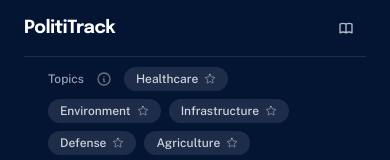
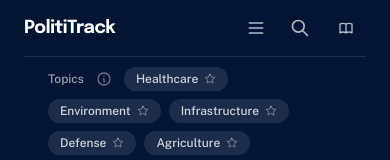
Before and after one commit to willyd248/polititrack, a Next.js app: page / in a window 390 px wide. Shown: the top 160 px of the page. Built offline with nearby package versions, Linux system fonts and the light colour scheme; no server answers.

Commit message:
fix(qa): ISSUE-002 — add mobile navigation menu
Nav links (Compare, Methodology, Status) were hidden on mobile with
no way to access them. Added hamburger menu and mobile search button.

```diff
--- a/app/components/TopNav.tsx
+++ b/app/components/TopNav.tsx
@@ -20,6 +20,7 @@
   const { toggleSaveTopic, isTopicSaved } = useSaved();
   const searchInputRef = useRef<HTMLInputElement>(null);
   const [isMounted, setIsMounted] = useState(false);
+  const [mobileMenuOpen, setMobileMenuOpen] = useState(false);
 
   // Ensure client-side only rendering for links to prevent hydration mismatch
   useEffect(() => {
@@ -98,6 +99,33 @@
             </div>
           </div>
 
+          <div className="flex items-center gap-2">
+          {/* Mobile Menu Button */}
+          <button
+            onClick={() => setMobileMenuOpen(!mobileMenuOpen)}
+            className="md:hidden flex items-center justify-center p-2 text-white/70 hover:text-white"
+            aria-label="Toggle menu"
+          >
+            <svg className="h-5 w-5" fill="none" viewBox="0 0 24 24" stroke="currentColor">
+              {mobileMenuOpen ? (
+                <path strokeLinecap="round" strokeLinejoin="round" strokeWidth={2} d="M6 18L18 6M6 6l12 12" />
+              ) : (
+                <path strokeLinecap="round" strokeLinejoin="round" strokeWidth={2} d="M4 6h16M4 12h16M4 18h16" />
+              )}
+            </svg>
+          </button>
+
+          {/* Search (mobile) */}
+          <button
+            onClick={openPalette}
+            className="md:hidden flex items-center justify-center p-2 text-white/70 hover:text-white"
+            aria-label="Search"
+          >
+            <svg className="h-5 w-5" fill="none" viewBox="0 0 24 24" stroke="currentColor">
+              <path strokeLinecap="round" strokeLinejoin="round" strokeWidth={2} d="M21 21l-6-6m2-5a7 7 0 11-14 0 7 7 0 0114 0z" />
+            </svg>
+          </button>
+
           {/* Reading Mode Toggle */}
           <Button
             variant="ghost"
@@ -123,7 +151,37 @@
               {isEnabled ? "Reading" : "Reading mode"}
             </span>
           </Button>
+          </div>
         </div>
+
+        {/* Mobile Menu Dropdown */}
+        {mobileMenuOpen && (
+          <div className="md:hidden border-t border-white/10 py-2">
+            <div className="flex flex-col gap-1">
+              <Link
+                href="/compare"
+                onClick={() => setMobileMenuOpen(false)}
+                className="block px-4 py-2 text-sm font-medium text-white/70 no-underline transition-colors duration-200 hover:text-white hover:bg-white/10 rounded"
+              >
+                Compare
+              </Link>
+              <Link
+                href="/methodology"
+                onClick={() => setMobileMenuOpen(false)}
+                className="block px-4 py-2 text-sm font-medium text-white/70 no-underline transition-colors duration-200 hover:text-white hover:bg-white/10 rounded"
+              >
+                Methodology
+              </Link>
+              <Link
+                href="/status"
+                onClick={() => setMobileMenuOpen(false)}
+                className="block px-4 py-2 text-sm font-medium text-white/70 no-underline transition-colors duration-200 hover:text-white hover:bg-white/10 rounded"
+              >
+                Status
+              </Link>
+            </div>
+          </div>
+        )}
 
         {/* Topic Chips */}
         <div className="border-t border-white/10 px-6 py-2.5">
```
